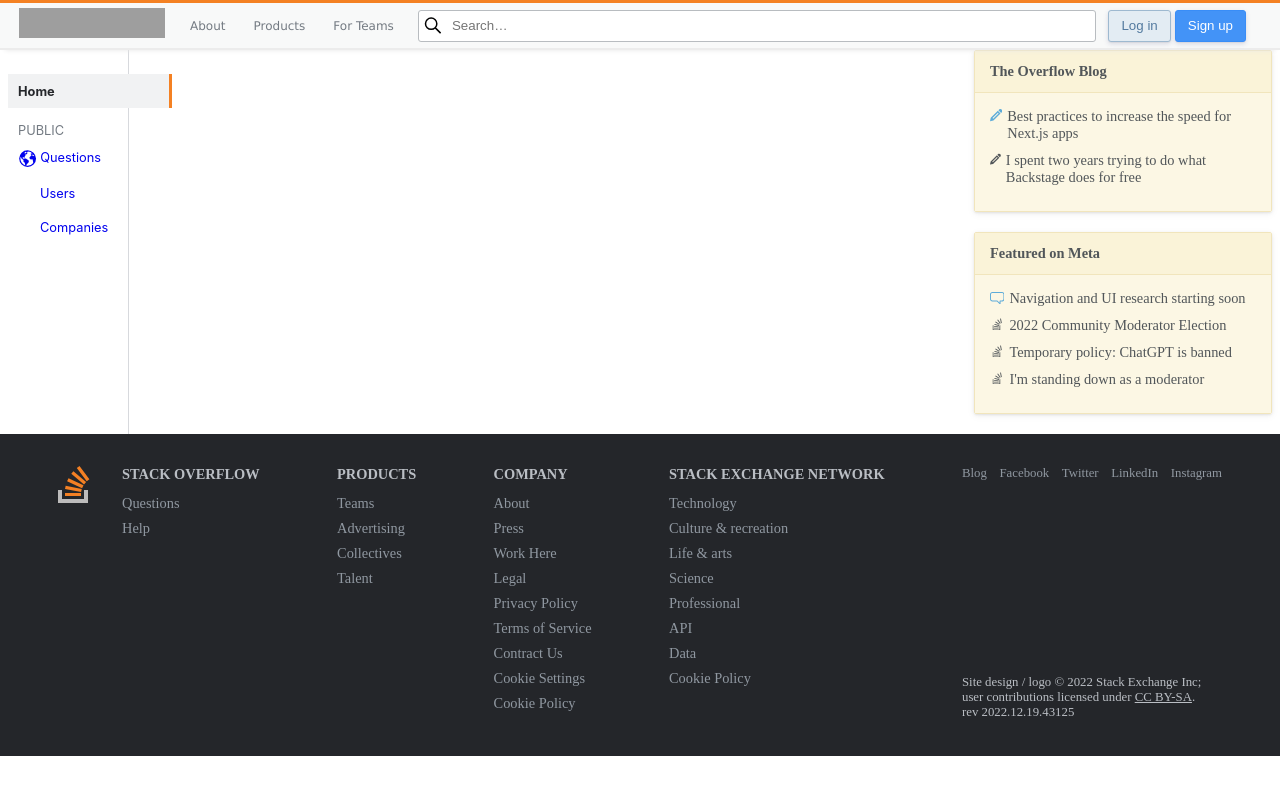
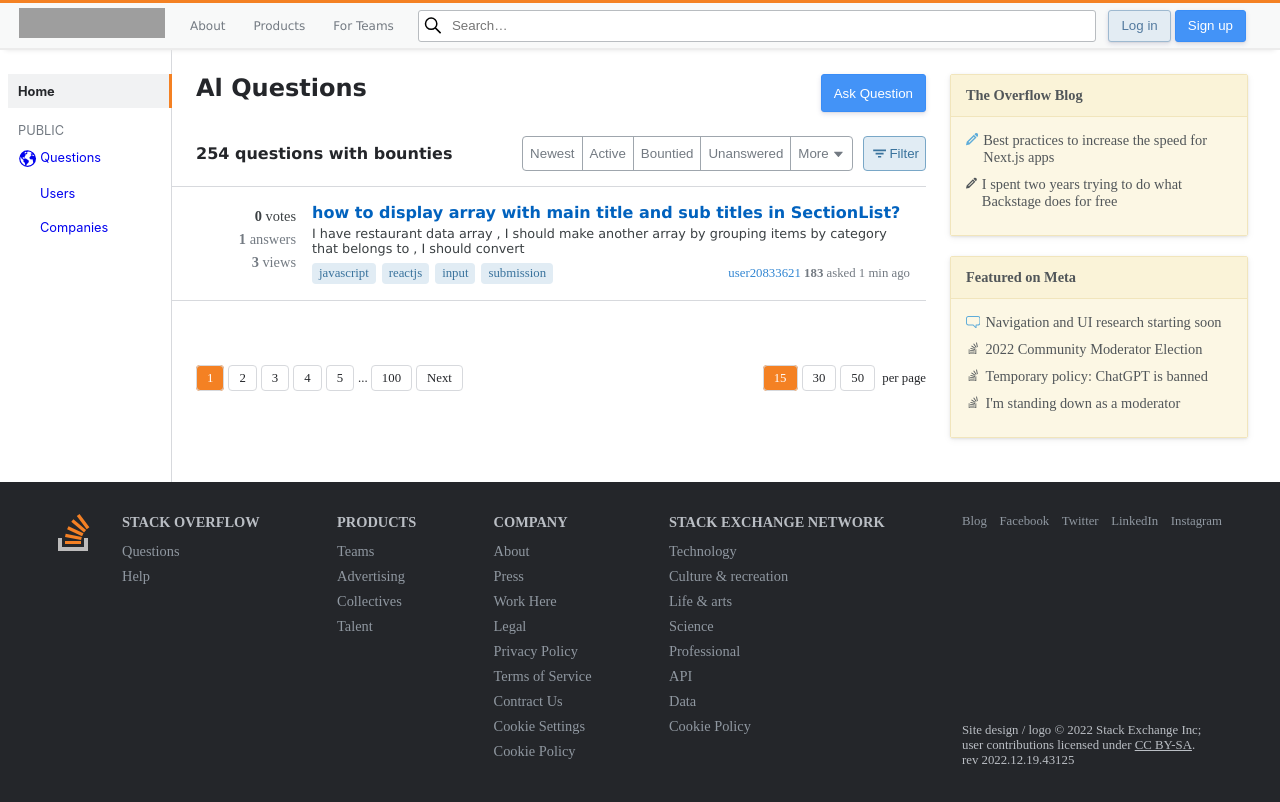
Before and after one commit to codestates-seb/seb41_pre_013, a React (Create React App) app in the folder client/: page / in a window 1280 px wide. Built offline with nearby package versions, Linux system fonts and the light colour scheme; grey boxes are pictures that could not be loaded.

Commit message:
style: 질문 목록 레이아웃구성, 컴포넌트 분리

```diff
--- /dev/null
+++ b/client/src/components/Pagination.js
@@ -0,0 +1,37 @@
+import styled from 'styled-components';
+import { PageButton } from './Button';
+
+const PaginationStyle = styled.div`
+	margin: 70px 0;
+	color: var(--font-color-title);
+	display: flex;
+	justify-content: space-between;
+	font-size: var(--font-size-0-8rem);
+	font-family: var(--font-family-tag);
+`;
+
+const Pagination = ({ pageInfo }) => {
+	// pageInfo = {currPage, totalPage, nextPage, ...}
+	return (
+		<PaginationStyle>
+			<div>
+				<PageButton selected={true}>1</PageButton>
+				<PageButton>2</PageButton>
+				<PageButton>3</PageButton>
+				<PageButton>4</PageButton>
+				<PageButton>5</PageButton>
+				<span>...&nbsp;</span>
+				<PageButton>100</PageButton>
+				<PageButton>Next</PageButton>
+			</div>
+			<div>
+				<PageButton selected={true}>15</PageButton>
+				<PageButton>30</PageButton>
+				<PageButton>50</PageButton>
+				<span>&nbsp;per page</span>
+			</div>
+		</PaginationStyle>
+	);
+};
+
+export default Pagination;
--- /dev/null
+++ b/client/src/components/questions/Item.js
@@ -0,0 +1,115 @@
+import styled from 'styled-components';
+import { TagButton as Tag } from '../Button';
+
+const ItemStyle = styled.li`
+	display: flex;
+	list-style: none;
+	padding: 16px;
+	border-bottom: 1px solid var(--line-color);
+	:first-child {
+		border-top: 1px solid var(--line-color);
+	}
+
+	.list_stats {
+		width: 108px;
+		display: flex;
+		flex-direction: column;
+		flex-shrink: 0;
+		flex-wrap: wrap;
+		margin-top: 5px;
+		margin-right: 16px;
+		text-align: right;
+		font-family: var(--font-family-tag);
+		font-size: var(--font-size-0-9rem);
+
+		span:first-child {
+			color: #3b4043;
+		}
+		span {
+			margin-bottom: 6px;
+		}
+	}
+	.list_item_title {
+		color: #0162be;
+		margin-bottom: 4px;
+	}
+	.list_item_content {
+		color: #3b4043;
+		font-size: var(--font-size-0-8rem);
+		margin-bottom: 6px;
+	}
+	.list_item_meta {
+		display: flex;
+		justify-content: space-between;
+		align-items: center;
+		flex-wrap: wrap;
+		column-gap: 6px;
+		row-gap: 15px;
+	}
+	.list_item_meta_author {
+		flex-grow: 1;
+		font-size: var(--font-size-0-8rem);
+		font-family: var(--font-family-tag);
+		text-align: right;
+
+		.author {
+			color: #3286d2;
+		}
+		.ask_time {
+		}
+	}
+
+	@media (max-width: 980px) {
+		flex-direction: column;
+		.list_stats {
+			width: 100%;
+			flex-direction: row;
+			span {
+				margin-right: 8px;
+			}
+		}
+	}
+`;
+
+const Item = ({ item }) => {
+	return (
+		<ItemStyle>
+			<div className="list_stats">
+				<span>
+					<strong>0</strong> votes
+				</span>
+				<span>
+					<strong>1</strong> answers
+				</span>
+				<span>
+					<strong>3</strong> views
+				</span>
+			</div>
+			<div className="list_item">
+				<h4 className="list_item_title">
+					how to display array with main title and sub titles in SectionList?
+				</h4>
+				<div className="list_item_content">
+					I have restaurant data array , I should make another array by grouping
+					items by category that belongs to , I should convert
+				</div>
+				<div className="list_item_meta">
+					<div className="list_item_meta_tags">
+						<Tag>javascript</Tag>
+						<Tag>reactjs</Tag>
+						<Tag>input</Tag>
+						<Tag>submission</Tag>
+					</div>
+					<div className="list_item_meta_author">
+						<span className="author">user20833621</span>
+						<span className="ask_time">
+							&nbsp;<strong>183</strong> asked 1 min ago
+						</span>
+					</div>
+				</div>
+			</div>
+		</ItemStyle>
+	);
+};
+
+export default Item;
--- a/client/src/pages/QuestionList.js
+++ b/client/src/pages/QuestionList.js
@@ -1,45 +1,141 @@
 import styled from 'styled-components';
+import { BiFilter } from 'react-icons/bi';
+import { AiFillCaretDown } from 'react-icons/ai';
+import { BasicButton } from '../components/Button';
+// import useFetch from '../hooks/useFetch';
+// import Loading from '../components/Loading';
 import Nav from '../components/Nav';
 import Aside from '../components/Aside';
-import { BasicButton } from "../components/Button";
+import Item from '../components/questions/Item';
+import Pagination from '../components/Pagination';
 
-const MainContainer = styled.div`
+const ContentContainer = styled.div`
 	width: 100%;
 	max-width: var(--max-width);
-  /* background: none; */
+	background: none;
 	display: flex;
 	justify-content: space-between;
 	margin: 0 auto;
+
+	.content_wrapper {
+		max-width: calc(var(--max-width) - var(--nav-width));
+		width: calc(100% - var(--nav-width));
+		padding: var(--main-outline-margin);
+		display: flex;
+		justify-content: space-between;
+	}
 `;
 
 const MainContent = styled.main`
-  max-width: calc(var(--max-width) - var(--nav-width));
-  width: calc(100% - var(--nav-width));
-  padding: var(--main-outline-margin);
+	width: 100%;
 
-  h1 {
-    color: var(--font-color-title);
-  }
-  li {
-    list-style: none;
+	.content_title {
+		display: flex;
+		justify-content: space-between;
+		margin-bottom: 24px;
 	}
 `;
 
-const Title = styled.div`
-  width: 100%;
+const ListOption = styled.div`
+	height: 35px;
 	display: flex;
 	justify-content: space-between;
+	align-items: center;
+	text-align: right;
+	margin-bottom: 15px;
+
+	.content_option_btns {
+		height: 100%;
+		display: flex;
+		align-items: center;
+	}
+	.content_optoin_btn_general {
+		height: 100%;
+		border: 1px solid #9fa6ad;
+		border-radius: 4px;
+		margin-right: 10px;
+
+		button {
+			height: 100%;
+			color: var(--font-color-base);
+			background: none;
+			padding: 7px;
+
+			:hover {
+				background-color: #f8f9f9;
+			}
+			:not(:last-child) {
+				border-right: 1px solid #9fa6ad;
+			}
+			svg {
+				font-size: var(--font-size-0-8rem);
+				vertical-align: middle;
+			}
+		}
+		.selected {
+			background-color: #e4e6e8;
+		}
+	}
+	.content_option_btn_filter {
+		height: 100%;
+		display: flex;
+		justify-content: center;
+		align-items: center;
+		color: #3a739d;
+		border: 1px solid #79a7c7;
+		background-color: #e1ecf4;
+		border-radius: 4px;
+		padding: 6px;
+		:hover {
+			background-color: #b9d2e8;
+		}
+		svg {
+			font-size: var(--font-size-1-2rem);
+		}
+	}
+`;
+
+const List = styled.ul`
+	margin: 12px 0 20px -24px;
 `;
 
 function QuestionList() {
 	return (
-    <MainContainer>
+		<ContentContainer>
 			<Nav />
+			<div className="content_wrapper">
 				<MainContent>
-        {/* 여기에 작업해 주세요. */}
+					<div className="content_title">
+						<h2>Al Questions</h2>
+						<BasicButton height="38">Ask Question</BasicButton>
+					</div>
+					<ListOption>
+						<h4>254 questions with bounties</h4>
+						<div className="content_option_btns">
+							<div className="content_optoin_btn_general">
+								<button>Newest</button>
+								<button>Active</button>
+								<button>Bountied</button>
+								<button>Unanswered</button>
+								<button>
+									More&nbsp;
+									<AiFillCaretDown />
+								</button>
+							</div>
+							<button className="content_option_btn_filter">
+								<BiFilter />
+								Filter
+							</button>
+						</div>
+					</ListOption>
+					<List>
+						<Item />
+					</List>
+					<Pagination />
 				</MainContent>
 				<Aside />
-    </MainContainer>
+			</div>
+		</ContentContainer>
 	);
 }
 
```
Lines whose indentation alone changed are shown as unchanged.
